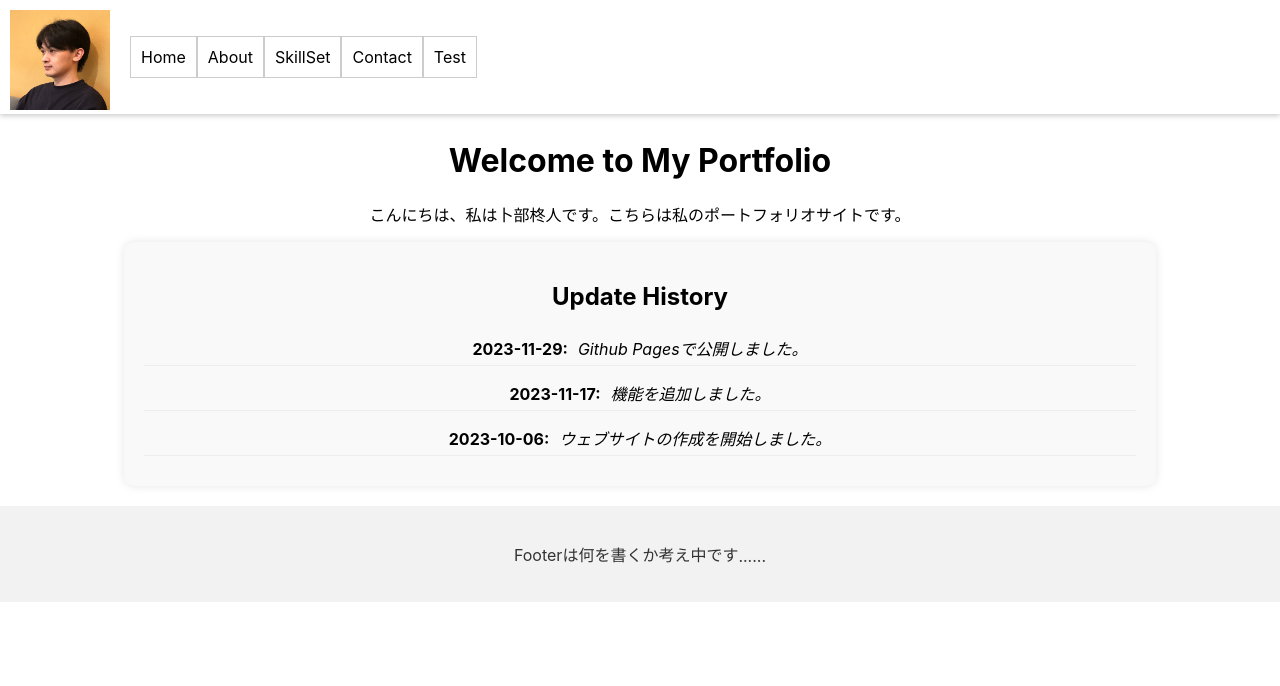
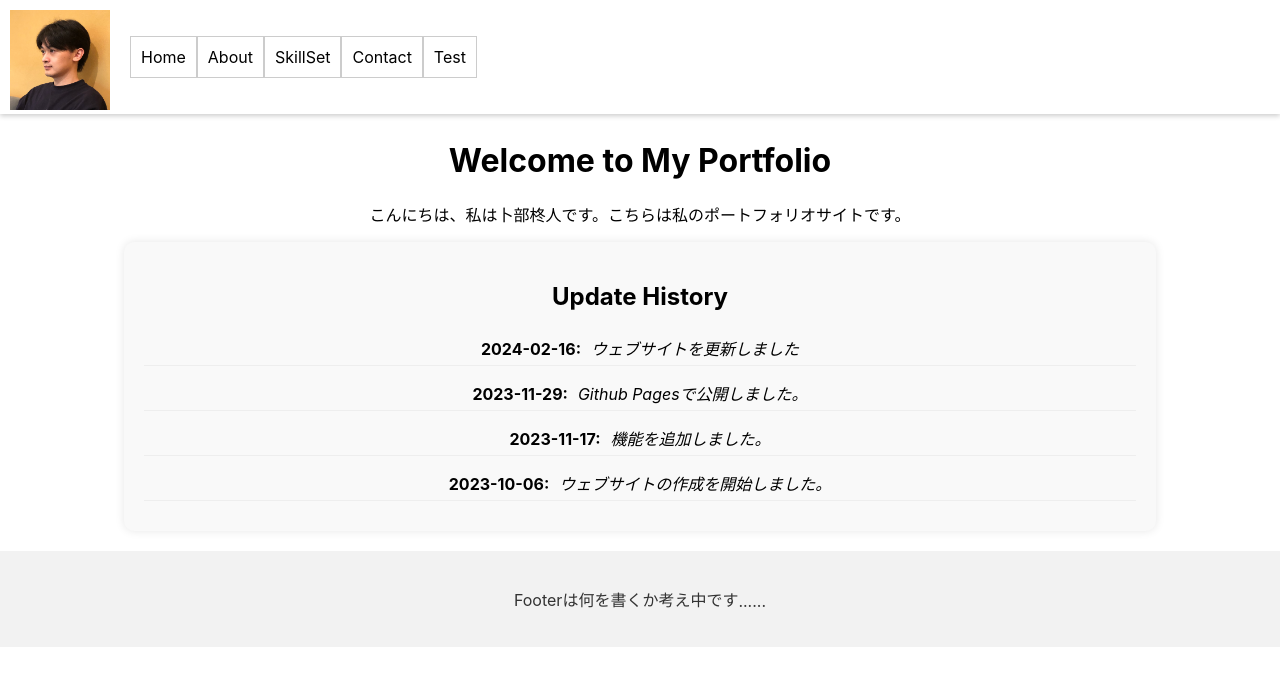
Before and after one commit to shu13579/My_Portfolio, a React (Create React App) app: page / in a window 1280 px wide. Shown: the top 686 px of the page. Built offline with nearby package versions, Linux system fonts and the light colour scheme.

Commit message:
updatehistory

```diff
--- a/src/components/UpdateHistory.tsx
+++ b/src/components/UpdateHistory.tsx
@@ -8,6 +8,7 @@ type Update = {
 
 const UpdateHistory: React.FC = () => {
   const updates: Update[] = [
+    { date: '2024-02-16', description: 'ウェブサイトを更新しました' },
     { date: '2023-11-29', description: 'Github Pagesで公開しました。' },
     { date: '2023-11-17', description: '機能を追加しました。' },
     { date: '2023-10-06', description: 'ウェブサイトの作成を開始しました。' }
```
